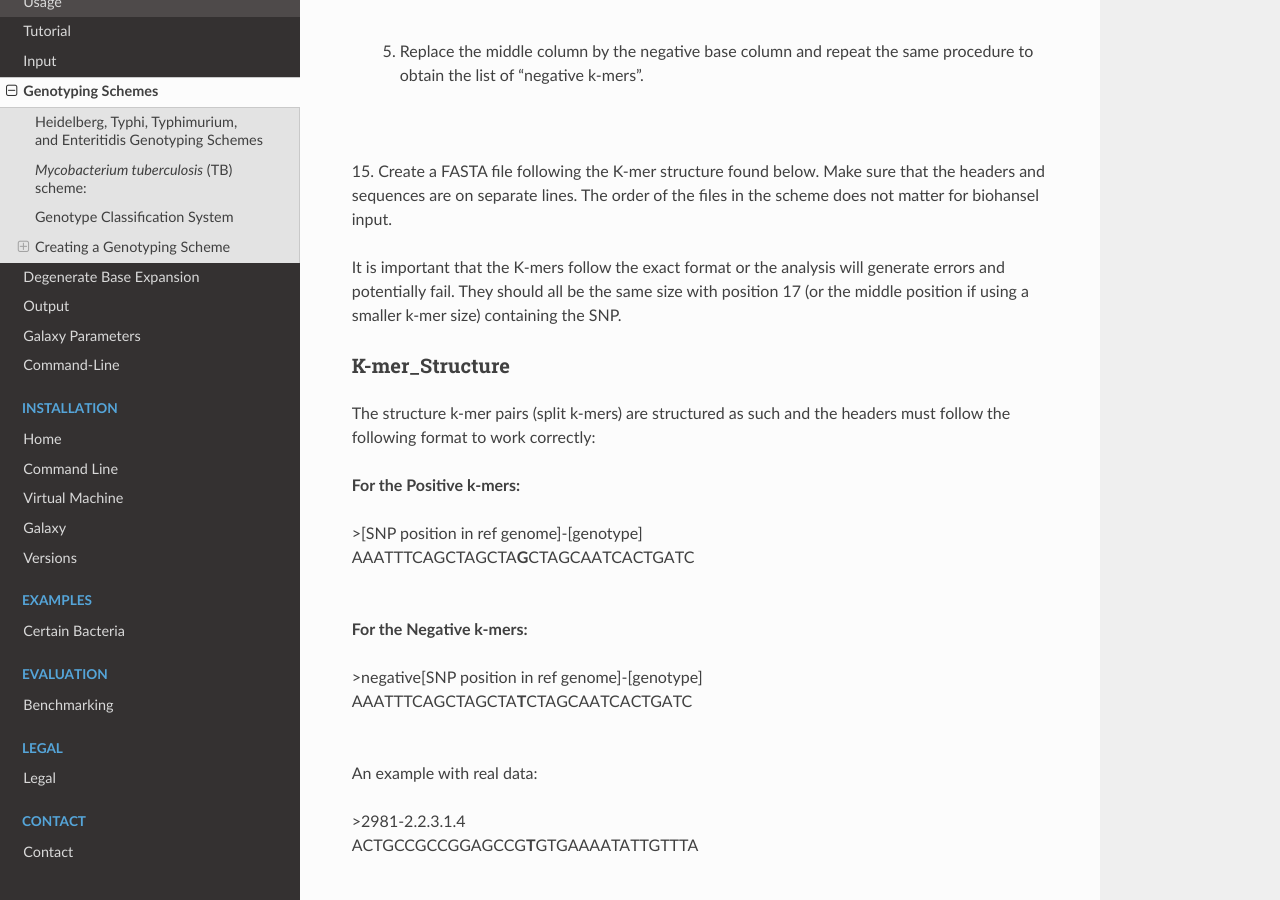
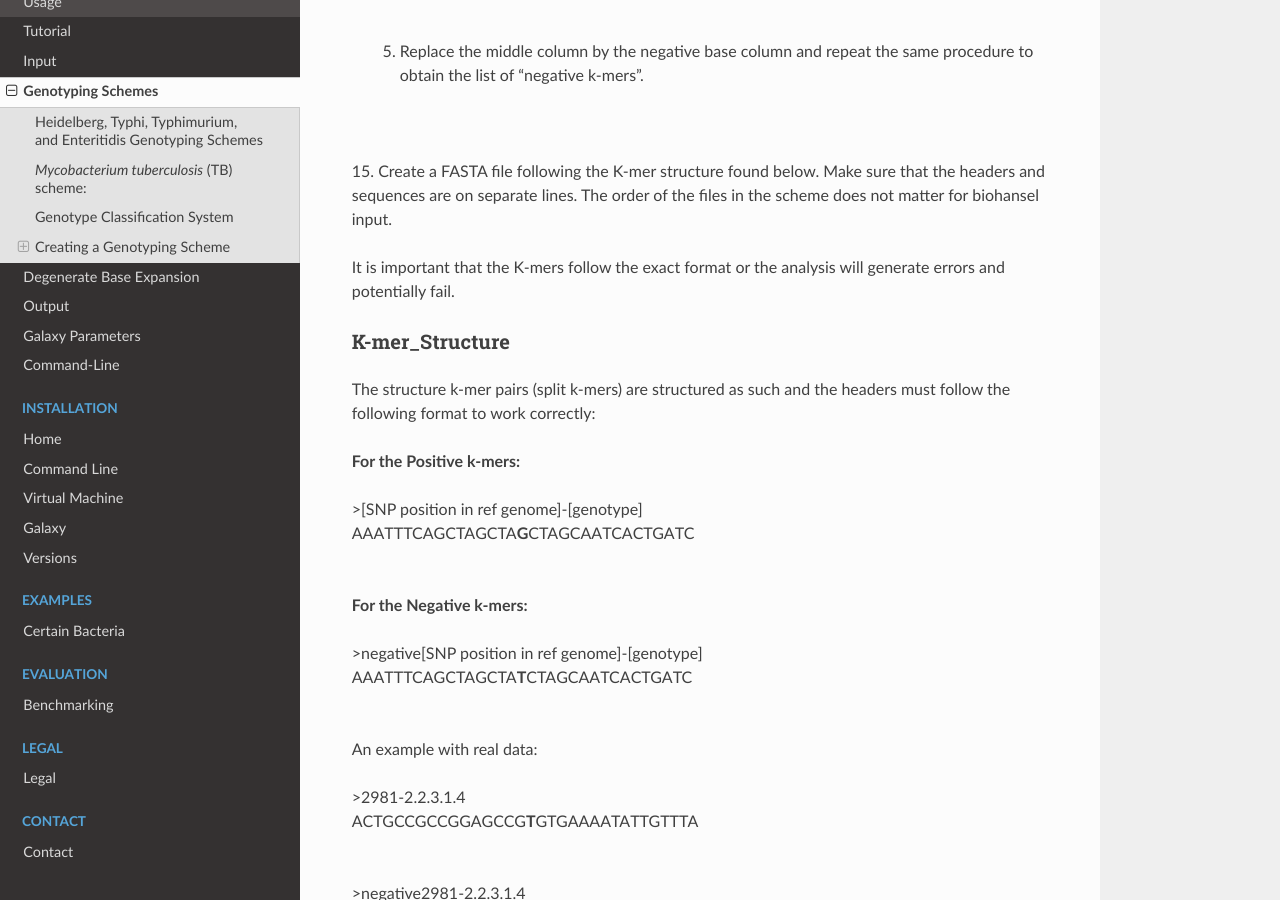
Before and after one commit to phac-nml/biohansel, a Sphinx documentation site: the page built from docs/source/user-docs/genotyping_schemes.rst, in a window 1280 px wide and 900 px high, scrolled down 9246 px. Built offline with Sphinx 7.4.7 and the Read the Docs theme 2.0.0, drawn with Linux system fonts in a browser that asks for light colours.

Commit message:
Update genotyping_schemes.rst
Update to requirements for BioHansel scheme creation

```diff
--- a/docs/source/user-docs/genotyping_schemes.rst
+++ b/docs/source/user-docs/genotyping_schemes.rst
@@ -335,7 +335,6 @@ attached to the correct genotype. This can be done also using a script (currentl
 separate lines. The order of the files in the scheme does not matter for biohansel input.
 
 It is important that the K-mers follow the exact format or the analysis will generate errors and potentially fail.
-They should all be the same size with position 17 (or the middle position if using a smaller k-mer size) containing the SNP.
 
 
 K-mer_Structure
```
